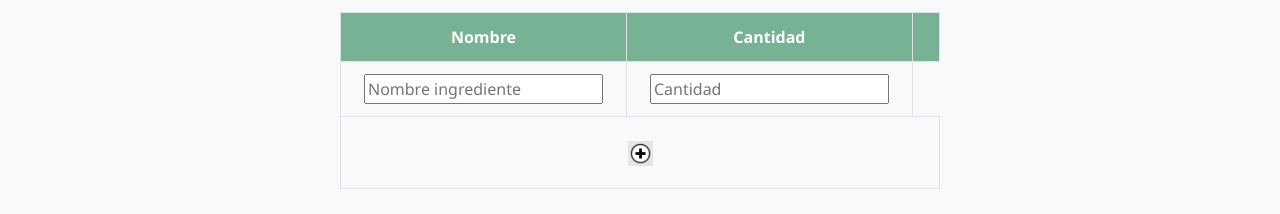
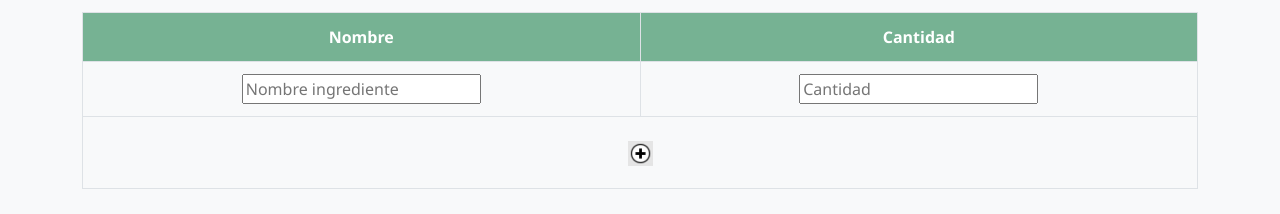
Before and after one commit to HectorJaure/proyecto-frame, a plain HTML site: page Crear.html in a window 1280 px wide. Shown: the part 474-688 px from the top of the page. Drawn offline with nearby package versions, Linux system fonts and the light colour scheme.

Commit message:
Detalles tabla

```diff
--- a/Crear.css
+++ b/Crear.css
@@ -176,7 +176,6 @@ body {
 
 .ingredientes-table {
     width: 100%;
-    max-width: 600px;
     margin: 0 auto 30px;
     border-collapse: collapse;
 }
--- a/Crear.html
+++ b/Crear.html
@@ -87,7 +87,6 @@
             <tr>
               <th>Nombre</th>
               <th>Cantidad</th>
-              <th></th>
             </tr>
           </thead>
           <tbody>
@@ -96,7 +95,7 @@
               <td><input type="text" class="ingrediente-input ingrediente-cantidad" placeholder="Cantidad"></td>
             </tr>
             <tr>
-              <td colspan="3" style="text-align: center;">
+              <td colspan="4" style="text-align: center;">
                 <button type="button" class="btn-agregar" id="btnAgregarIngrediente">
                   <img src="assets/agregar.png" alt="Agregar ingrediente" class="agregar-icon">
                 </button>
```
